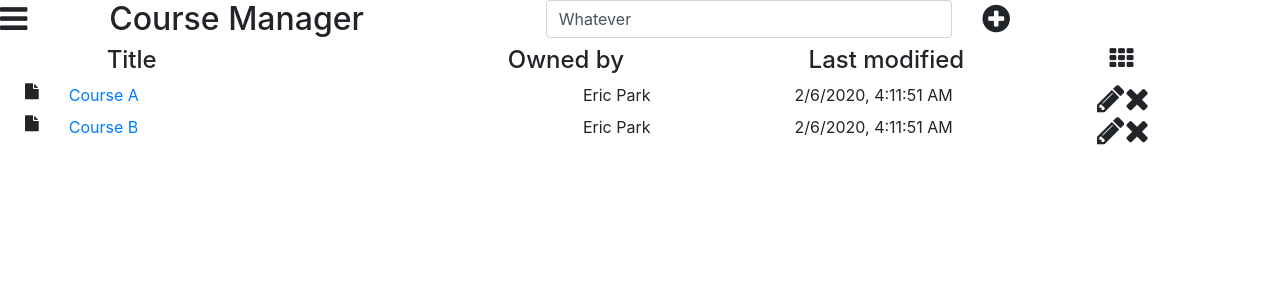
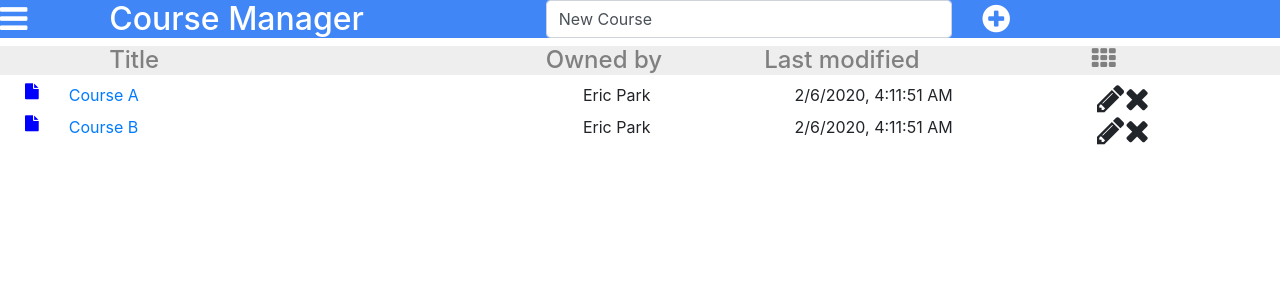
Before and after one commit to parkeric1998/wbdv-sp20-park-eric-client-react, a React (Create React App) app: page / in a window 1280 px wide. Shown: the top 300 px of the page. Built offline with nearby package versions, Linux system fonts and the light colour scheme; no server answers.

Commit message:
Finished CSS and added highlighting course Rows

```diff
--- /dev/null
+++ b/src/components/CourseEditor/CourseEditorComponent.css
@@ -0,0 +1,20 @@
+#wbdev-title{
+    color:white;
+    background-color: #464B4F;
+    margin:0px;
+}
+
+.box{
+    border-right:1px solid darkgray;
+    border-bottom:1px solid darkgray;
+    background-color:#363B3E;
+}
+
+.wbdv-module-item{
+
+    color:white;
+}
+
+.row-widget{
+    border-bottom:1px solid darkgray;
+}
--- a/src/components/CourseEditor/CourseEditorComponent.js
+++ b/src/components/CourseEditor/CourseEditorComponent.js
@@ -3,10 +3,12 @@ import ModuleListComponent from "./ModuleListComponent";
 import LessonTabs from "./LessonTabs";
 import TopicPills from "./TopicPills";
 import WidgetList from "./WidgetList";
+import './CourseEditorComponent.css'
 
 const CourseEditorComponent = ({hideEditor}) =>
     <div>
-        <div class="row">
+        <div class="row"
+             id="wbdev-title">
             <div class="col-1">
                 <i className="fa-2x fa fa-times"
                    onClick={hideEditor}/>
@@ -14,7 +16,7 @@ const CourseEditorComponent = ({hideEditor}) =>
             <div class="col-2">
                 <h3>Course Editor</h3>
             </div>
-            <div class ="col-8">
+            <div class="col-8">
                 <LessonTabs
                     lessons={[
                         {id: "1", title: "Build"},
@@ -26,12 +28,15 @@ const CourseEditorComponent = ({hideEditor}) =>
                     ]}
                 />
             </div>
+            <div class = "col-1">
+                <i class ="fa-3x fa fa-plus"></i>
+            </div>
 
         </div>
 
 
-        <div className="row">
-            <div className="col-4">
+        <div className="row row-widget">
+            <div className="col-4 box">
                 <ModuleListComponent
                     modules={[
                         {id: "1", title: "Module 1 - jQuery"},
--- a/src/components/CourseEditor/LessonTabs.js
+++ b/src/components/CourseEditor/LessonTabs.js
@@ -7,10 +7,12 @@ const LessonTabs = ({lessons}) =>
     //     <li> Lesson 3</li>
     // </ul>
 
-    <div class= "row">
+    <div class="row">
         {lessons.map(lesson =>
             <div className="col-2">
-                {lesson.title}
+                <h3>
+                    {lesson.title}
+                </h3>
             </div>
         )}
     </div>
--- a/src/components/CourseEditor/ModuleListComponent.js
+++ b/src/components/CourseEditor/ModuleListComponent.js
@@ -1,10 +1,11 @@
 import React from "react";
+import './CourseEditorComponent.css'
 
 const ModuleListComponent = ({modules}) =>
     <ul>
         {modules.map(module =>
             <div className="row">
-                <div class = "col-11">
+                <div class = "col-11 wbdv-module-item">
                     {module.title}
                 </div>
             </div>
--- /dev/null
+++ b/src/components/CourseGrid.js
@@ -0,0 +1,82 @@
+import React from "react";
+
+class CourseGrid extends React.Component {
+    constructor(props) {
+        super(props);
+        this.state = {editing: false, newTitle: ""}
+    }
+
+    render() {
+        const newCourse = this.props.course;
+
+        const wrapperFunction = () => {
+            this.props.editCourse(this.props.course, newCourse);
+            this.setState({editing: false})
+        }
+
+        return (
+            <div className="col-xs-12 col-sm-6 col-md-4 col-lg-3 col-xl-2">
+                <div>
+                    <i className="fa-5x fa fa-file wbdv-row wbdv-icon"></i>
+                </div>
+
+                {
+                    !this.state.editing &&
+                    <a
+                        onClick={this.props.showEditor}
+                        href="#">
+                        {this.props.course.title}
+                    </a>
+                }
+                {this.state.editing &&
+                <input
+                    onChange={(e) => {
+                        newCourse.title = e.target.value
+                    }}
+                    // value={this.props.course.title}
+                />
+                }
+
+                <div>
+                    Last Modified
+                </div>
+
+                <div>
+                    {new Date().toLocaleString()}
+                </div>
+
+                <div>
+                    Owned by Eric Park
+                </div>
+
+                <div>
+                    {
+                        !this.state.editing &&
+                        < i className="fa-2x fa fa-pencil wbdv-edit"
+                            onClick={() => {
+                                this.setState({
+                                    editing: true
+                                })
+                            }}/>
+                    }
+
+                    {
+                        this.state.editing &&
+                        <i className="fa-2x fa fa-check wbdv-create"
+                           onClick={wrapperFunction}>
+                        </i>
+                    }
+
+
+                    <i
+                        className="fa-2x fa fa-times wbdv-row wbdv-button wbdv-delete"
+                        onClick={() => this.props.deleteCourse(this.props.course)}>
+                    </i>
+
+                </div>
+            </div>
+        )
+    }
+}
+
+export default CourseGrid
--- a/src/components/CourseGridComponent.js
+++ b/src/components/CourseGridComponent.js
@@ -1,33 +1,19 @@
 import React from "react";
 import CourseRow from "./CourseRow";
+import CourseGrid from "./CourseGrid";
 
 
-const CourseGridComponent = ({courses}) =>
+const CourseGridComponent = ({courses, deleteCourse, showEditor, editCourse}) =>
     <div class="row">
         {
             courses.map(function (course, index) {
                 return (
-                    <div class="col-xs-12 col-sm-6 col-md-4 col-lg-3 col-xl-2">
-                        <div>
-                            <i className="fa-5x fa fa-file wbdv-row wbdv-icon"></i>
-                        </div>
-
-                        <div>
-                            {course.title}
-                        </div>
-
-                        <div>
-                            Last Modified
-                        </div>
-
-                        <div>
-                            {new Date().toLocaleString()}
-                        </div>
-
-                        <div>
-                            Owned by Eric Park
-                        </div>
-                    </div>
+                    <CourseGrid
+                        key={index}
+                        course ={course}
+                        editCourse = {editCourse}
+                        showEditor = {showEditor}
+                        deleteCourse = {deleteCourse}/>
                 )
             })
         }
@@ -35,26 +21,5 @@ const CourseGridComponent = ({courses}) =>
     </div>
 
 
-// class CourseGridComponent extends React.Component {
-//     constructor(props) {
-//         super(props);
-//         this.state = {editing: false, newTitle: ""}
-//     }
-//     render() {
-//         const newCourse = this.props.course;
-//
-//         const wrapperFunction = () => {
-//             this.props.editCourse(this.props.course, newCourse);
-//             this.setState({editing: false})
-//         }
-//         return (
-//
-//             // <h2>Course Grid Component </h2>
-//             <div>
-//                 {this.props.course.title}
-//             </div>
-//         )
-//     }
-// }
 
 export default CourseGridComponent
--- /dev/null
+++ b/src/components/CourseRow.css
@@ -0,0 +1,8 @@
+.wbdv-icon{
+    color: blue;
+    background-color: white;
+}
+
+.course-row{
+    /*background-color:red;*/
+}
--- a/src/components/CourseRow.js
+++ b/src/components/CourseRow.js
@@ -1,9 +1,14 @@
 import React from "react";
+import './CourseRow.css';
 
 class CourseRow extends React.Component {
     constructor(props) {
         super(props);
-        this.state = {editing: false, newTitle: ""}
+        this.state = {
+            editing: false,
+            newTitle: "",
+            bgColor: "white"
+        }
     }
 
     render() {
@@ -11,11 +16,14 @@ class CourseRow extends React.Component {
 
         const wrapperFunction = () => {
             this.props.editCourse(this.props.course, newCourse);
-            this.setState({editing: false})
+            this.setState({editing: false, bgColor: 'white'})
         }
 
         return (
-            <div class="row">
+            <div class="row course-row"
+                 style={{backgroundColor: this.state.bgColor}}
+            >
+
                 <i className="fa fa-file wbdv-row wbdv-icon"></i>
                 <div class="col-5">
                     {
@@ -50,14 +58,15 @@ class CourseRow extends React.Component {
                     < i className="fa-2x fa fa-pencil wbdv-edit"
                         onClick={() => {
                             this.setState({
-                                editing: true
+                                editing: true,
+                                bgColor: 'blue'
                             })
                         }}/>
                 }
 
                 {
                     this.state.editing &&
-                    <i className="fa-2x fa fa-plus wbdv-create"
+                    <i className="fa-2x fa fa-check wbdv-create"
                        onClick={wrapperFunction}>
                     </i>
                 }
--- a/src/containers/CourseManagerContainer.css
+++ b/src/containers/CourseManagerContainer.css
@@ -0,0 +1,8 @@
+#wbdv-course-header{
+    color:white;
+    background-color: #4086F6;
+}
+#wbdv-title-row{
+    color:gray;
+    background-color: #EEEEEE;
+}
--- a/src/containers/CourseManagerContainer.js
+++ b/src/containers/CourseManagerContainer.js
@@ -4,12 +4,13 @@ import CourseGridComponent from "../components/CourseGridComponent";
 import CourseEditorComponent from "../components/CourseEditor/CourseEditorComponent";
 import {findAllCourses, deleteCourse, createCourse, findCourseById, updateCourse} from "../services/CourseService";
 import CourseManagerHeader from "../components/CourseManagerHeader";
+import './CourseManagerContainer.css';
 
 class CourseManagerContainer extends React.Component {
     state = {
         layout: 'table',
         showEditor: false,
-        newCourseTitle: 'Whatever',
+        newCourseTitle: 'New Course',
         courses: [
             {_id: '123', title: 'Course A', date: 'test123'},
             {_id: '234', title: 'Course B', date: 'tester098'}
@@ -96,7 +97,7 @@ class CourseManagerContainer extends React.Component {
                 {/*<CourseManagerHeader/>*/}
                 {
                     !this.state.showEditor &&
-                    <h2 id ="wbdev-title">
+                    <h2 id="wbdv-course-header">
                         <div className="row">
                             <div className="col-1">
                                 <i className="wbdv-field wbdv-hamburger fa fa-bars"
@@ -140,17 +141,18 @@ class CourseManagerContainer extends React.Component {
                         !this.state.showEditor &&
                         <div>
 
-                            <h4 className="d-none d-lg-block offset-1">
+                            <h4 className="d-none d-lg-block "
+                                id="wbdv-title-row">
                                 <div className="row">
                                     {
                                         this.state.layout === 'table' &&
-                                        <a class="col-4 wbdv-header wbdv-title">
+                                        <a class="col-4 wbdv-header wbdv-title offset-1">
                                             Title
                                         </a>
                                     }
                                     {
                                         this.state.layout === 'table' &&
-                                        <a className="col-3">
+                                        <a className="col-2">
                                             Owned by
                                         </a>
                                     }
@@ -182,6 +184,9 @@ class CourseManagerContainer extends React.Component {
                                 this.state.layout === 'grid' &&
                                 <CourseGridComponent
                                     courses={this.state.courses}
+                                    editCourse={this.editCourse}
+                                    showEditor={this.showEditor}
+                                    deleteCourse={this.deleteCourse}
                                 />
                             }
                         </div>
```
